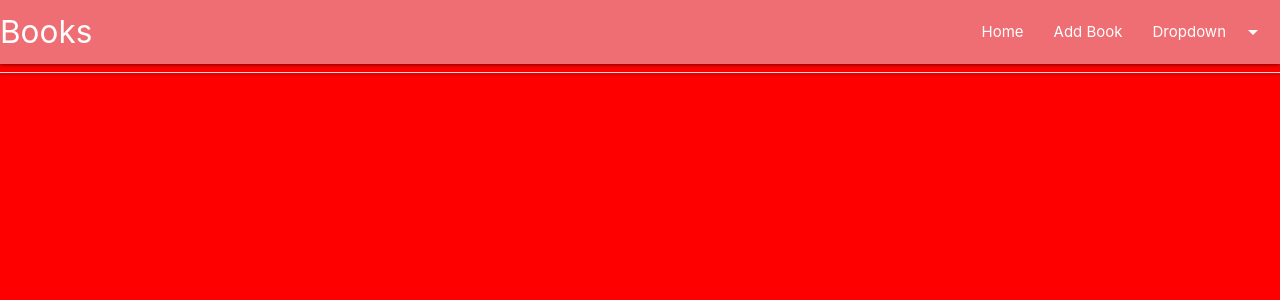
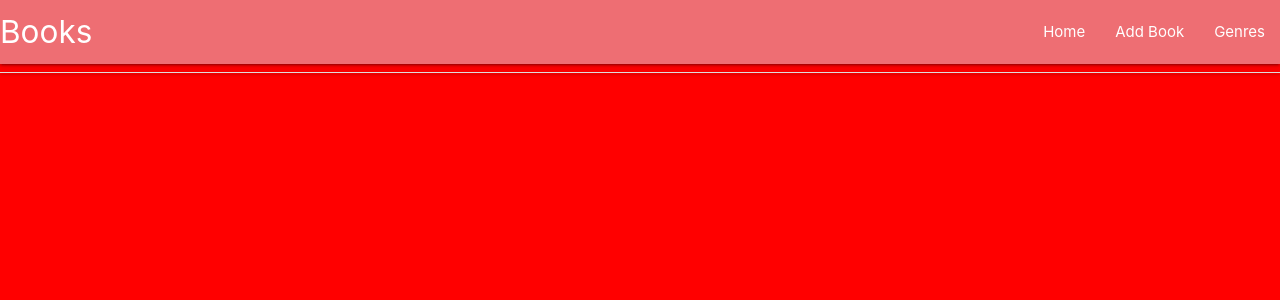
Before and after one commit to danfiliphoff/Milestone-3--Book-Review, a Flask app: page / in a window 1280 px wide. Shown: the top 300 px of the page. Run offline with Flask 2, Linux system fonts and the light colour scheme; data that the repository does not hold is empty; some libraries are stand-ins or nearby versions.

Commit message:
genre dropdown replaced with link

```diff
--- a/templates/base.html
+++ b/templates/base.html
@@ -14,20 +14,11 @@
                     <ul class="right hide-on-med-and-down">
                         <li><a href="{{url_for('get_books')}}">Home</a></li>
                         <li><a href="{{url_for('add_book')}}">Add Book</a></li>
-                        <li><a href="{{url_for('dropdown_genre')}}" class="dropdown-trigger"  data-target="dropdown1">Dropdown<i class="material-icons right">arrow_drop_down</i></a></li>
+                        <li><a href="genre.html">Genres</a></li>
                     </ul>
                 </div>
             </nav>
         </div>
-        <!--dropdown structure-->
-        <ul id="dropdown1" class="dropdown-content">
-            {% for gen in genre %}
-            <li><a href="genre.html" id="{{gen.genre_name}}">{{gen.genre_name}}</a></li>
-            <li class="divider"></li>
-            {% endfor %}
-        </ul>
-
-
         <!--  Dropdown Structure
         <ul id="dropdown1" class="dropdown-content">
             <li><a href="#!" id="Children and Teenagers">Children and Teenagers</a></li>
```
